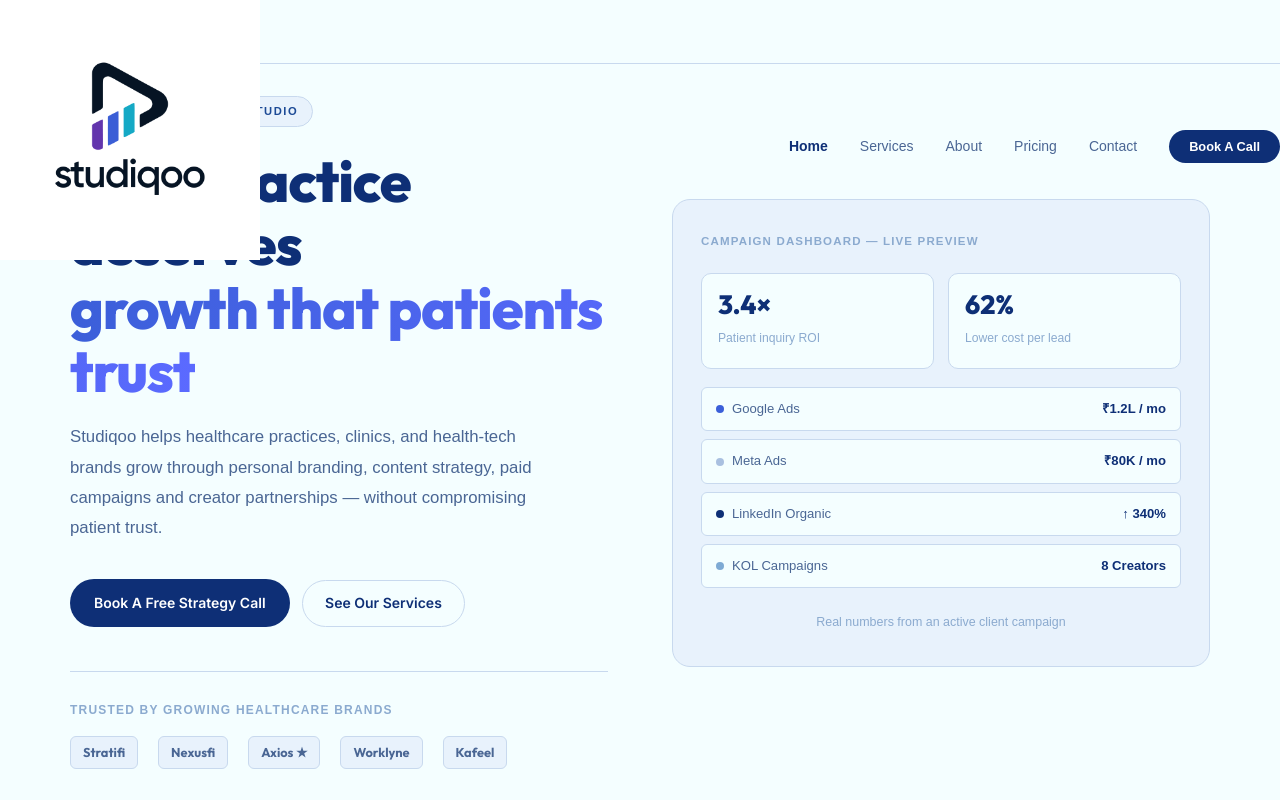
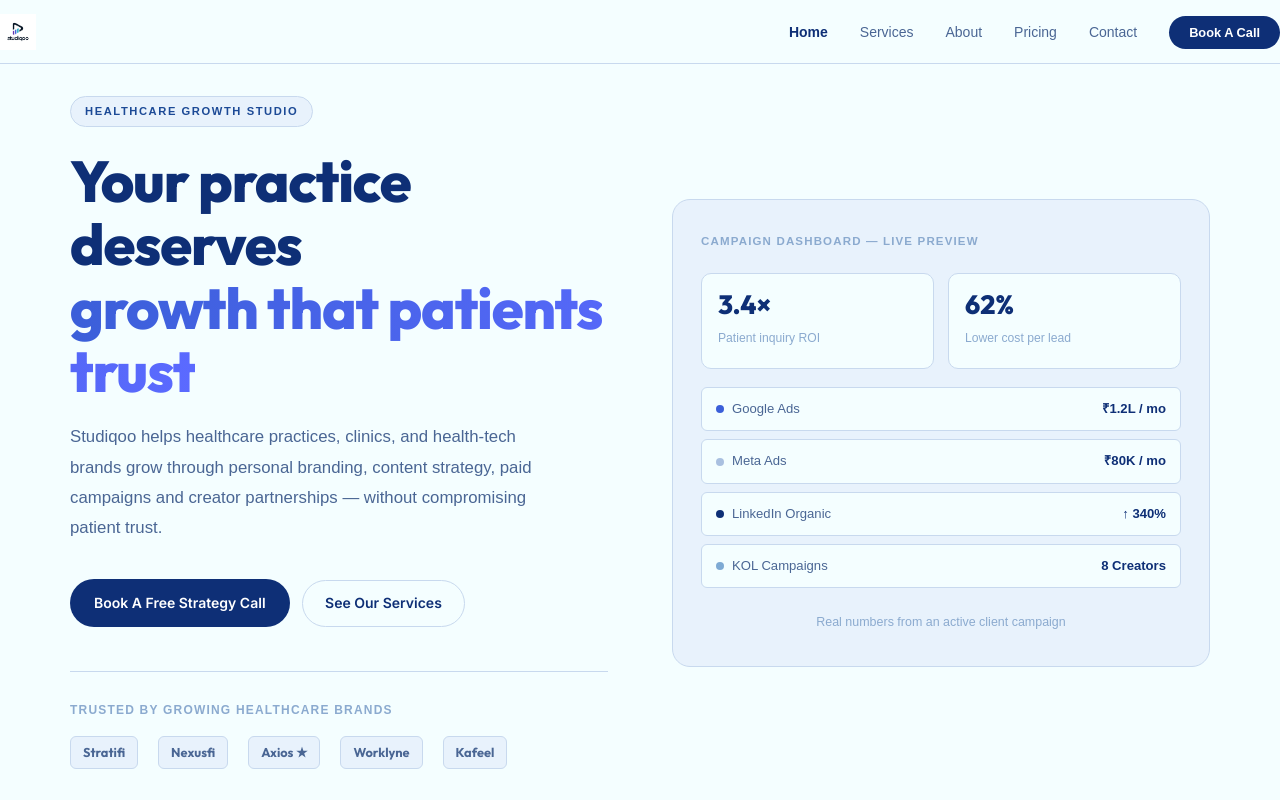
Before and after one commit to bhumi-0811/studiqoo, a website: page index.html in a window 1280 px wide. Shown: the top 800 px of the page. Drawn offline with Linux system fonts and the light colour scheme; a web font is replaced by a local one.

Commit message:
logo fix

```diff
--- a/index.html
+++ b/index.html
@@ -21,7 +21,7 @@
 
     <!-- Logo -->
     <a href="index.html" class="logo">
-      <img src="./assets/logo.png" alt="Studiqoo" class="site-logo" />
+      <img src="./assets/logo.png" alt="Studiqoo" class="logo-img" />
     </a>
 
     <!-- Desktop nav -->
```
